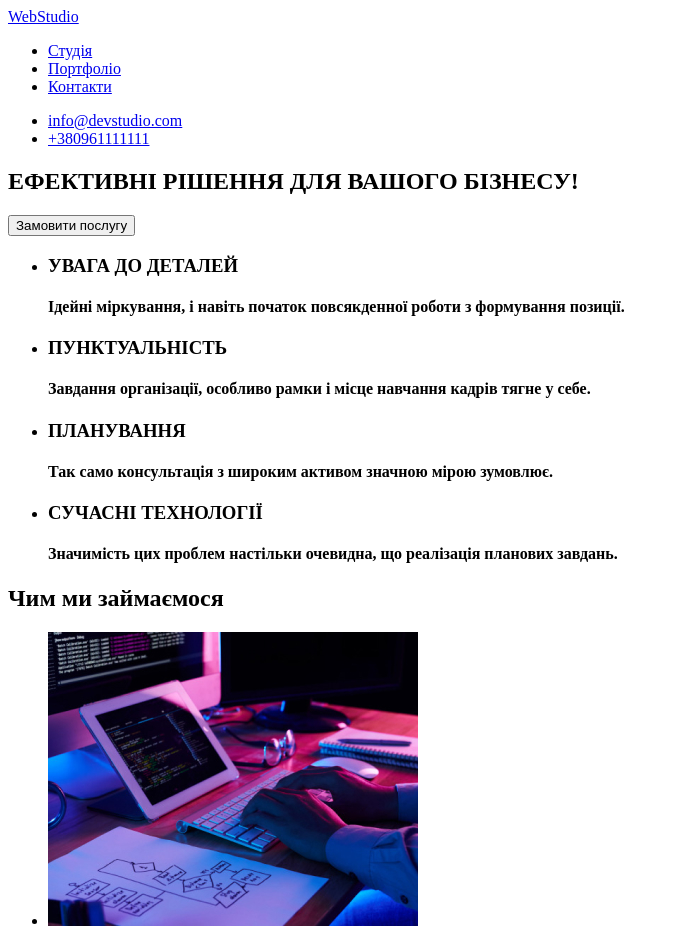
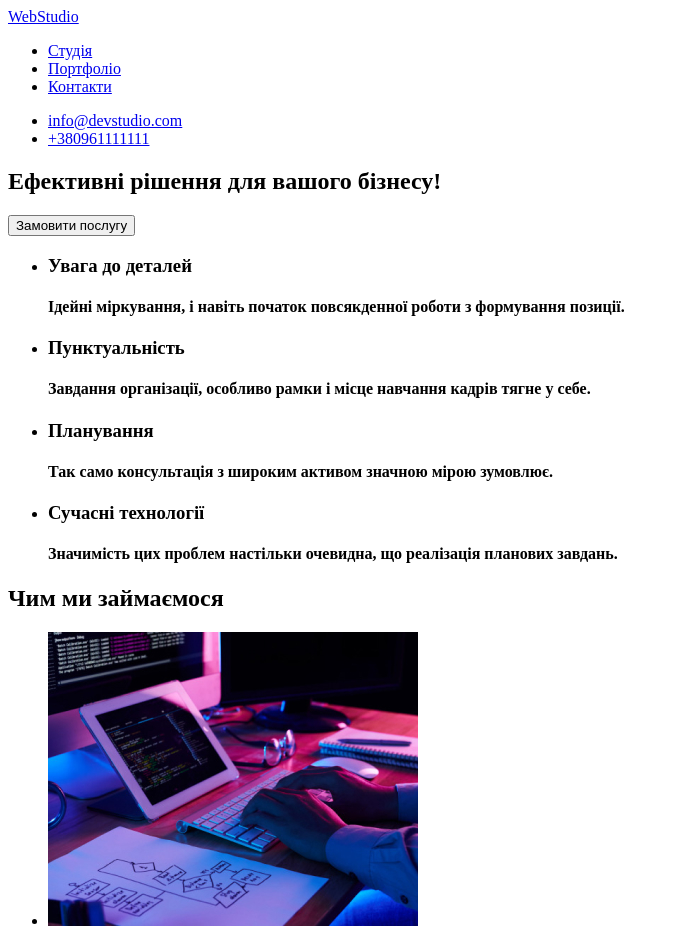
Before and after one commit to DmytroKravchenko2022/goit-markup-hw-01, a plain HTML site: page index.html in a window 1280 px wide. Shown: the top 929 px of the page, without its empty margins (0-679 px from the left). Drawn offline with Linux system fonts and the light colour scheme.

Commit message:
Update index.html

```diff
--- a/index.html
+++ b/index.html
@@ -28,14 +28,14 @@
 
         <main>
             <section>
-                <h1>ЕФЕКТИВНІ РІШЕННЯ ДЛЯ ВАШОГО БІЗНЕСУ!</h1>
+                <h1>Ефективні рішення для вашого бізнесу!</h1>
                 <button>Замовити послугу</button>
             </section>
 
         <section>
             <ul>
                 <li>
-                    <h3>УВАГА ДО ДЕТАЛЕЙ</h3>
+                    <h3>Увага до деталей</h3>
                     <p>
                         <h4>Ідейні міркування, і навіть початок повсякденної роботи з формування позиції.</h4>
                     </p>
@@ -43,7 +43,7 @@
             </ul>
             <ul>
                 <li>
-                    <h3>ПУНКТУАЛЬНІСТЬ</h3>
+                    <h3>Пунктуальність</h3>
                     <p>
                         <h4>Завдання організації, особливо рамки і місце навчання кадрів тягне у себе.</h4>
                     </p>
@@ -51,7 +51,7 @@
             </ul>
             <ul>
                 <li>
-                    <h3>ПЛАНУВАННЯ</h3>
+                    <h3>Планування</h3>
                     <p>
                         <h4>Так само консультація з широким активом значною мірою зумовлює.</h4>
                     </p>
@@ -59,7 +59,7 @@
             </ul>
             <ul>
                 <li>
-                    <h3>СУЧАСНІ ТЕХНОЛОГІЇ</h3>
+                    <h3>Сучасні технології</h3>
                     <p>
                         <h4>Значимість цих проблем настільки очевидна, що реалізація планових завдань.</h4>
                     </p>
```
